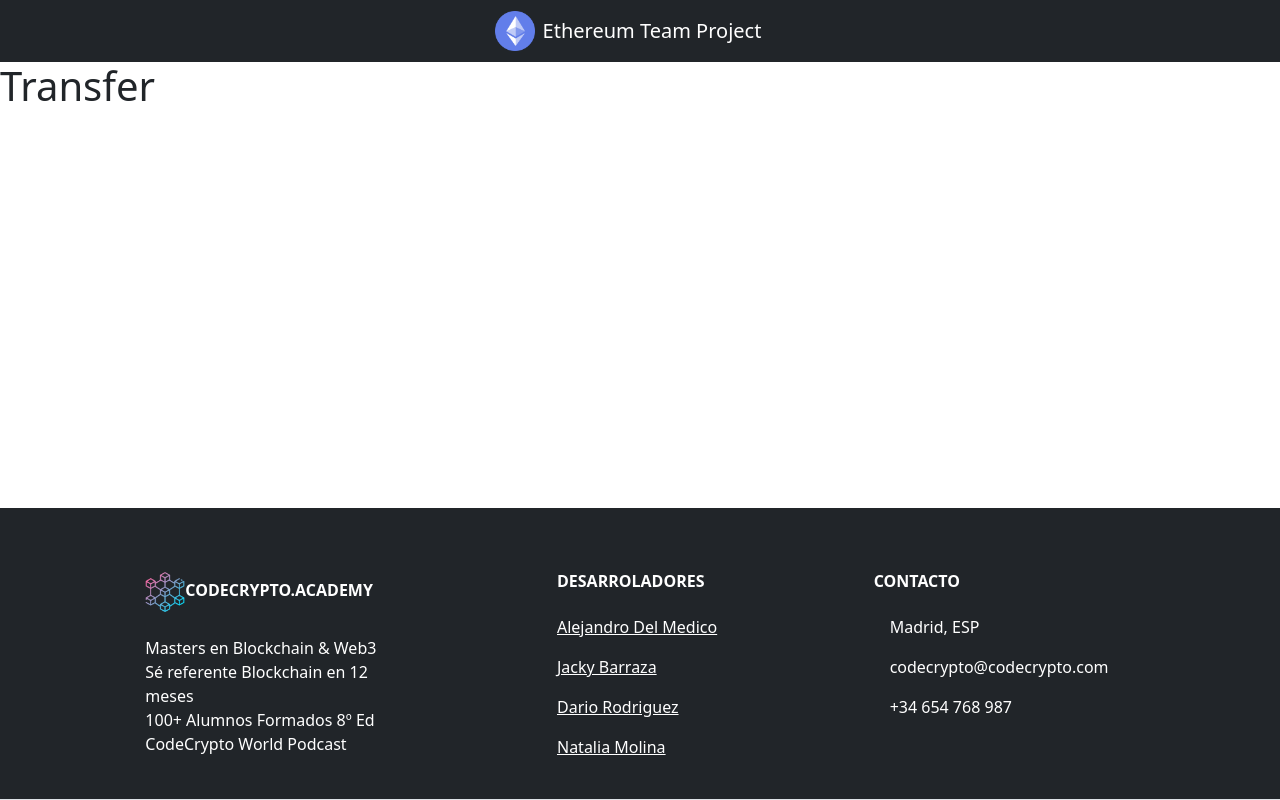
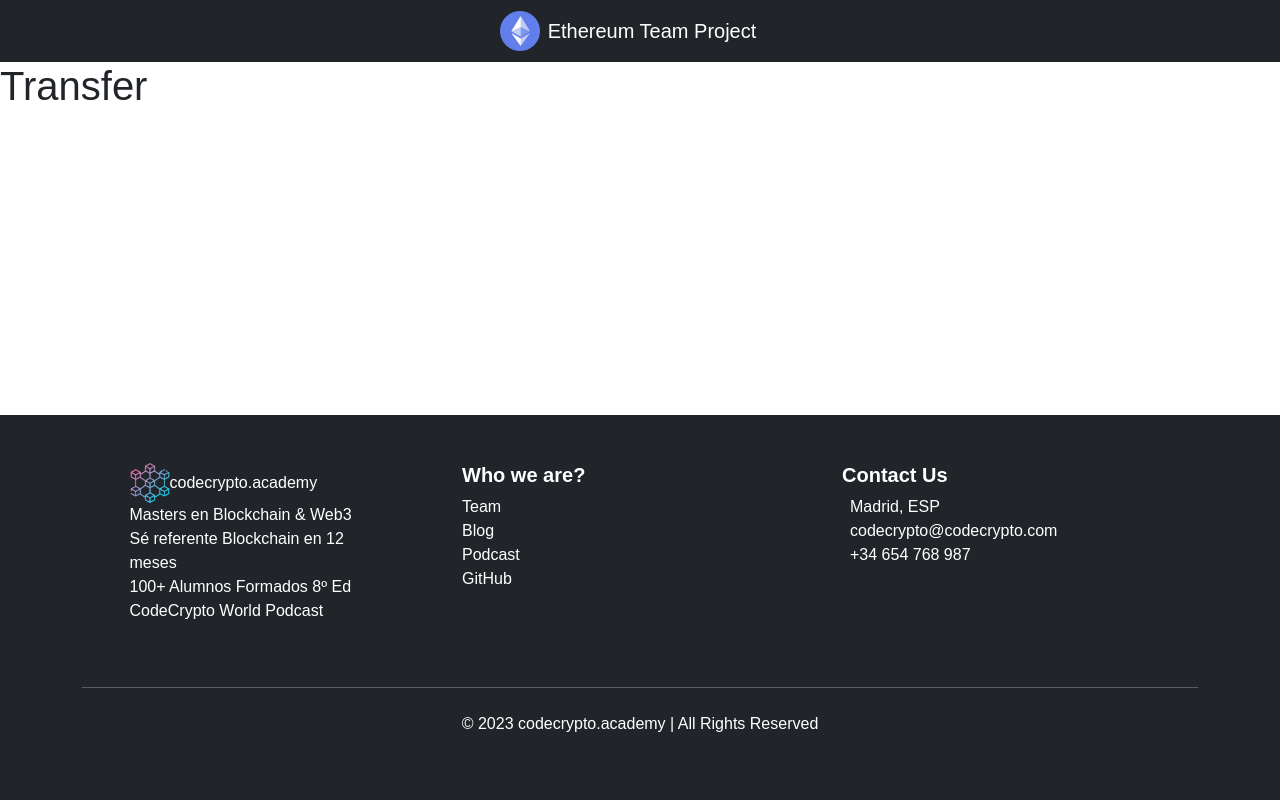
Before and after one commit to DarioUrdiales/Ethereum-private-network, a React (Vite) app in the folder front/: page /transfer in a window 1280 px wide. Built offline with nearby package versions, Linux system fonts and the light colour scheme.

Commit message:
adding a component to show the team information

```diff
--- a/front/src/components/Footer.jsx
+++ b/front/src/components/Footer.jsx
@@ -1,54 +1,88 @@
+import React from "react";
+import { Link } from "react-router-dom"; // Import Link from react-router-dom
+
 export function Footer() {
   return (
-    <footer className="text-center text-lg-start bg-body-tertiary text-white bg-dark ">
-      <section className="d-flex justify-content-center justify-content-lg-between border-bottom ">
-        <div className="container text-center text-md-start mt-5">
-          <div className="row mt-3">
+    <footer className="bg-dark text-white py-5">
+      <div className="container">
+        <div className="row">
           <div className="col-md-3 col-lg-4 col-xl-3 mx-auto mb-4">
-              <h6 className="text-uppercase fw-bold mb-4">
-                <img x="0px" y="0px" width="40" height="40" src="./img/cadena-de-bloques.png" alt="Bloques"></img>
+            <div className="d-flex align-items-center">
+              <img
+                x="0px"
+                y="0px"
+                width="40"
+                height="40"
+                src="./img/cadena-de-bloques.png"
+                alt="Bloques"
+              />
+              <a
+                href="https://codecrypto.academy/"
+                target="_blank"
+                rel="noopener noreferrer"
+                className="text-white text-decoration-none mr-3">
                 codecrypto.academy
-              </h6>
+              </a>
+            </div>
             <p>
-                 Masters en Blockchain & Web3 <br/>
-                 Sé referente Blockchain en 12 meses <br/>
-                 100+ Alumnos Formados 8º Ed <br/>
+              Masters en Blockchain & Web3 <br />
+              Sé referente Blockchain en 12 meses <br />
+              100+ Alumnos Formados 8º Ed <br />
               CodeCrypto World Podcast
             </p>
           </div>
-
-            <div className="col-md-3 col-lg-2 col-xl-2 mx-auto mb-4">
-              <h6 className="text-uppercase fw-bold mb-4">
-                Desarroladores
-              </h6>
+          <div className="col-md-4">
+            <h5 className="fw-bold">Who we are?</h5>
+            {/* Use the Link component to navigate to the Team component */}
+            <ul className="list-unstyled">
+              <li>
+                <Link to="/team" className="text-white text-decoration-none">
+                  Team
+                </Link>
+              </li>
+              <li>
+                <a
+                  href="https://medium.com/@techieesp/seguridad-en-tu-billetera-digital-metamask-adb51f446504"
+                  className="text-white text-decoration-none">
+                  Blog
+                </a>
+              </li>
+              <li>
+                <a
+                  href="https://open.spotify.com/show/4sh7lfaLPWjScBNBfcF3lu"
+                  className="text-white text-decoration-none">
+                  Podcast
+                </a>
+              </li>
+              <li>
+                <a
+                  href="https://github.com/cheetah-alo/EthereumPrivateRed/branches"
+                  className="text-white text-decoration-none">
+                  GitHub
+                </a>
+              </li>
+            </ul>
+          </div>
+          <div className="col-md-4">
+            <h5 className="fw-bold">Contact Us</h5>
+            <address>
+              <i className="fas fa-home me-2"></i> Madrid, ESP <br />
+              <i className="fas fa-envelope me-2"></i> codecrypto@codecrypto.com{" "}
+              <br />
+              <i className="fas fa-phone me-2"></i> +34 654 768 987
+            </address>
+          </div>
+        </div>
+        <hr className="my-4" /> {/* Add a horizontal line for separation */}
+        <div className="row">
+          <div className="col-md-12 text-center">
             <p>
-                <a href="https://www.linkedin.com/in/alejandrodelmedico/" className="text-reset">Alejandro Del Medico</a>
-              </p>
-              <p>
-                <a href="https://www.linkedin.com/in/jackybarraza/" className="text-reset">Jacky Barraza</a>
-              </p>
-              <p>
-                <a href="https://www.linkedin.com/in/dariourdiales/" className="text-reset">Dario Rodriguez</a>
-              </p>
-              <p>
-                <a href="https://www.linkedin.com/in/natalia-molina-fernandez/" className="text-reset">Natalia Molina</a>
+              &copy; {new Date().getFullYear()} codecrypto.academy | All Rights
+              Reserved
             </p>
           </div>
-
-            <div className="col-md-4 col-lg-3 col-xl-3 mx-auto mb-md-0 mb-4">
-              <h6 className="text-uppercase fw-bold mb-4">Contacto</h6>
-              <p><i className="fas fa-home me-3"></i> Madrid, ESP</p>
-              <p>
-                <i className="fas fa-envelope me-3"></i>
-                codecrypto@codecrypto.com
-              </p>
-              <p><i className="fas fa-phone me-3"></i> +34 654 768 987</p>
         </div>
-
       </div>
-
-        </div>
-      </section>
     </footer>
-    )
+  );
 }
--- a/front/src/index.css
+++ b/front/src/index.css
@@ -2,7 +2,7 @@
   background-image: url("./img/Ethereum3.png");
   background-size: cover;
   background-position: center;
-  height: 700px; /* set the height of the div */
+  height: 700px;
   width: 100%;
   object-fit: cover;
 }
@@ -24,17 +24,17 @@
 
 .div-cent-dcha {
   position: absolute;
-  top:50%;
+  top: 50%;
   left: 85%;
   transform: translate(-50%, -50%);
 }
 
 .text-content-build {
-  font-family: 'Orbitron', sans-serif;
+  font-family: "Orbitron", sans-serif;
 }
 
 .text-content-eth {
-  font-family: 'Montserrat', sans-serif;
+  font-family: "Montserrat", sans-serif;
   font-size: 30px;
 }
 
@@ -74,5 +74,52 @@
 
   animation-range: entry 25% cover 50%;
   animation-fill-mode: both;
+}
 
+/* styles.css */
+body {
+  font-family: Arial, sans-serif;
 }
+
+header {
+  text-align: center;
+  padding: 20px;
+  background-color: #333;
+  color: #fff;
+}
+
+.team {
+  display: flex;
+  flex-wrap: wrap;
+  justify-content: center;
+  background-color: #333;
+}
+.member {
+  margin: 30px;
+  padding: 5px;
+  border: 1px solid #ddd;
+  text-align: center;
+  transition: transform 0.3s ease;
+  width: calc(30% - 80px);
+  background-color: #333;
+}
+
+.member:hover {
+  transform: scale(1.1);
+}
+
+.image img {
+  max-width: 100%;
+  border-radius: 50%;
+}
+
+.info h2 {
+  margin: 10px 0;
+}
+
+.social a {
+  margin: 5px;
+  text-decoration: none;
+  color: #fff;
+  background-color: #333;
+}
--- a/front/src/main.jsx
+++ b/front/src/main.jsx
@@ -7,32 +7,34 @@ import { Transfer } from "./components/Transfer";
 import "./index.css";
 import { Redes } from "./components/Redes.jsx";
 import { Explorer } from "./components/Explorer/Explorer.jsx";
-import { QueryClient, QueryClientProvider } from 'react-query'
+import { QueryClient, QueryClientProvider } from "react-query";
 import { Block } from "./components/Explorer/Block.jsx";
 import { LatestBlocks } from "./components/Explorer/LatestBlocks.jsx";
 import { Tx } from "./components/Explorer/Tx.jsx";
 import { Address } from "./components/Explorer/Address.jsx";
 import { Root } from "./components/Root.jsx";
+import { Team } from "../components/Team";
 
-const queryClient = new QueryClient()
+const queryClient = new QueryClient();
 
 ReactDOM.createRoot(document.getElementById("root")).render(
   <QueryClientProvider client={queryClient}>
     <React.StrictMode>
       <BrowserRouter>
         <Routes>
-          <Route path="/" element={<Root/>}>
+          <Route path="/" element={<Root />}>
             <Route index element={<Home />} />
             <Route path="/home" element={<Home />} />
             <Route path="/faucet" element={<Faucet />} />
             <Route path="/transfer" element={<Transfer />} />
             <Route path="/redes" element={<Redes />} />
             <Route path="/explorer" element={<Explorer />}>
-              <Route path="" element={<LatestBlocks></LatestBlocks>}></Route>
-              <Route path="block/:block" element={<Block></Block>}></Route>
-              <Route path="tx/:tx" element={<Tx></Tx>}></Route>
-              <Route path="address/:address" element={<Address></Address>}></Route>
+              <Route path="" element={<LatestBlocks />} />
+              <Route path="block/:block" element={<Block />} />
+              <Route path="tx/:tx" element={<Tx />} />
+              <Route path="address/:address" element={<Address />} />
             </Route>
+            <Route path="/team" element={<Team />} />{" "}
           </Route>
         </Routes>
       </BrowserRouter>
```
Lines whose indentation alone changed are shown as unchanged.
